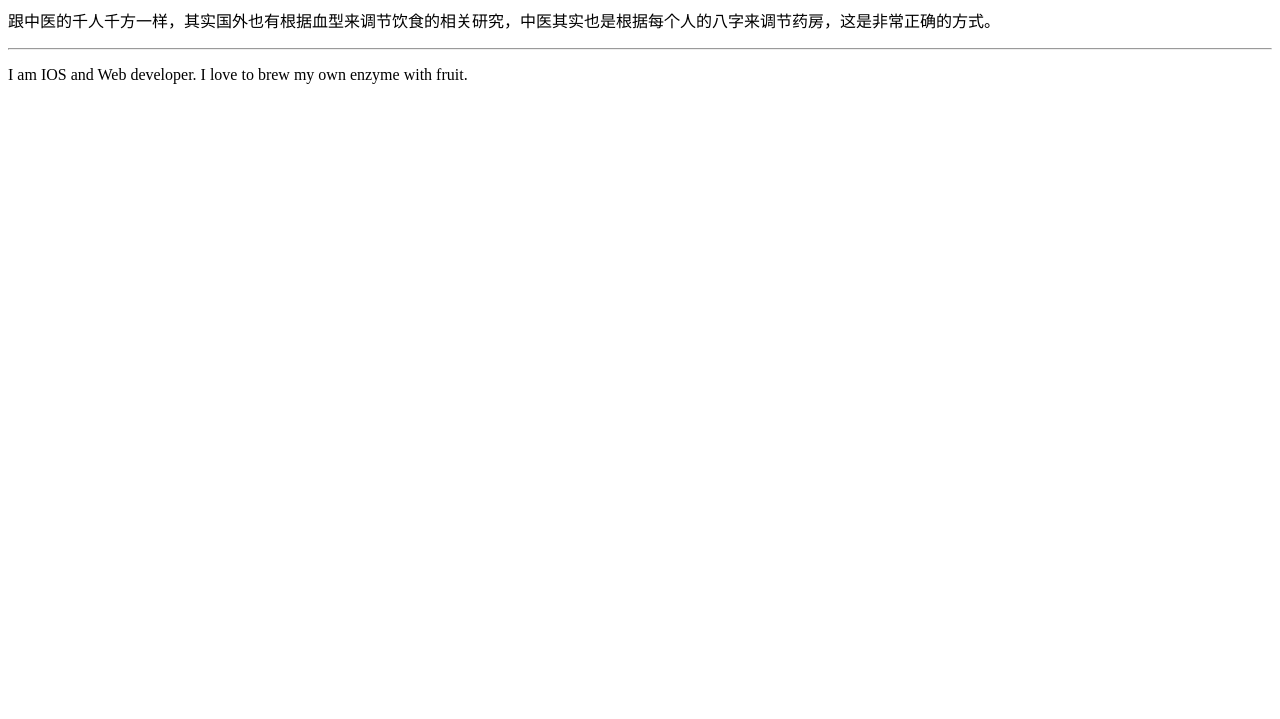
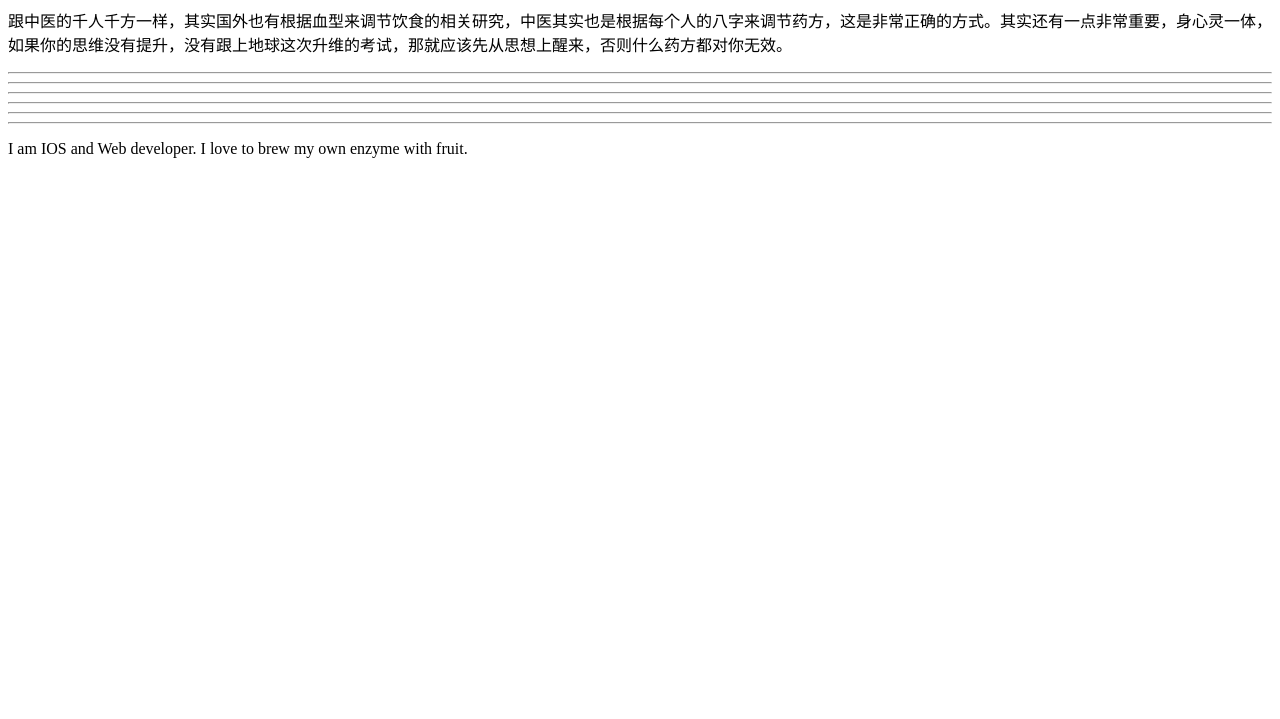
Before and after one commit to donkeygirl/donkeygirl.github.io, a plain HTML site: page index.html in a window 1280 px wide. Shown: the part 81-800 px from the top of the page. Drawn offline with Linux system fonts and the light colour scheme.

Commit message:
Update index.html

```diff
--- a/index.html
+++ b/index.html
@@ -8,7 +8,12 @@
 </head>
 <body>
     <h1><b>给老姐的网站</b></h1>
-    <p>跟中医的千人千方一样，其实国外也有根据血型来调节饮食的相关研究，中医其实也是根据每个人的八字来调节药房，这是非常正确的方式。</p>
+    <p>跟中医的千人千方一样，其实国外也有根据血型来调节饮食的相关研究，中医其实也是根据每个人的八字来调节药方，这是非常正确的方式。其实还有一点非常重要，身心灵一体，如果你的思维没有提升，没有跟上地球这次升维的考试，那就应该先从思想上醒来，否则什么药方都对你无效。</p>
+    <hr>
+    <hr>
+    <hr>
+    <hr>
+    <hr>
     <hr>
     <p>I am IOS and Web developer. I love to brew my own enzyme with fruit.</p>
 </body>
```
